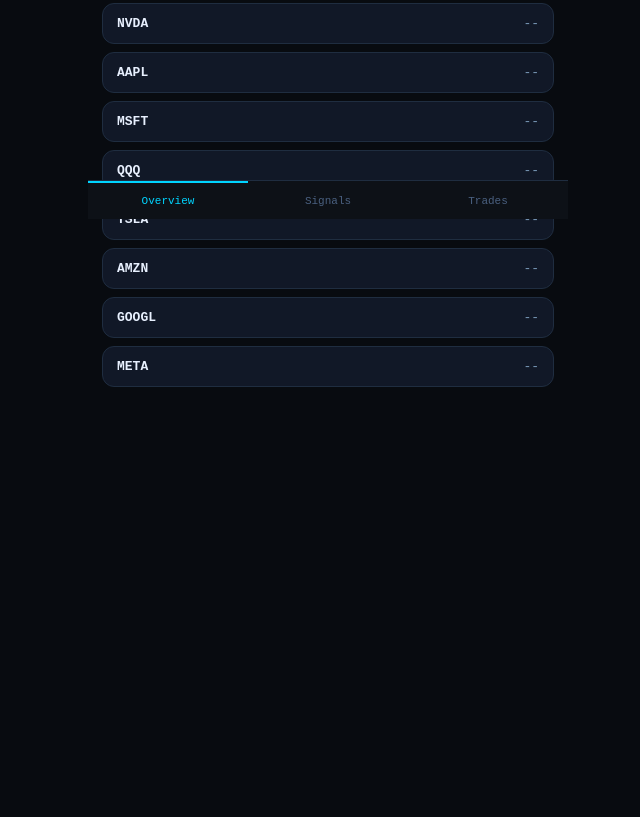
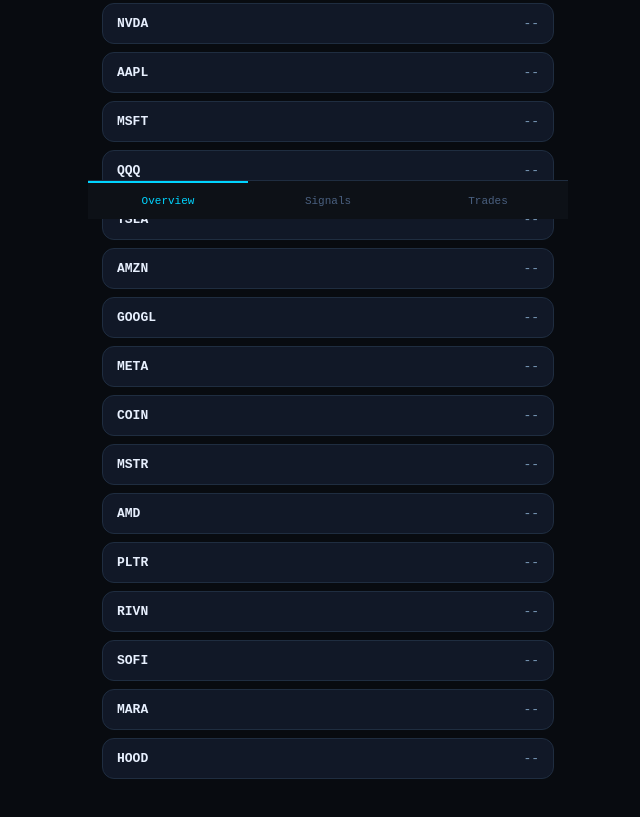
Before and after one commit to dominicthernandez-sys/Apextrade-bot, a website: page index.html in a window 1280 px wide. Shown: the part 581-1398 px from the top of the page, without its empty margins (312-952 px from the left). Before the commit the page ends 1056 px from the top, so only its background shows below. Drawn offline with Linux system fonts and the light colour scheme; no server answers.

Commit message:
Update index.html

```diff
--- a/index.html
+++ b/index.html
@@ -126,7 +126,7 @@ function overview(){
     }
   }
   h+='<div style="font-size:10px;color:#4a6080;margin-bottom:8px;margin-top:4px">WATCHLIST</div>';
-  var wl=["SPY","NVDA","AAPL","MSFT","QQQ","TSLA","AMZN","GOOGL","META"];
+  var wl=["SPY","NVDA","AAPL","MSFT","QQQ","TSLA","AMZN","GOOGL","META","COIN","MSTR","AMD","PLTR","RIVN","SOFI","MARA","HOOD"];
   for(var j=0;j<wl.length;j++){
     var sym=wl[j];
     var price=PR[sym];
```
